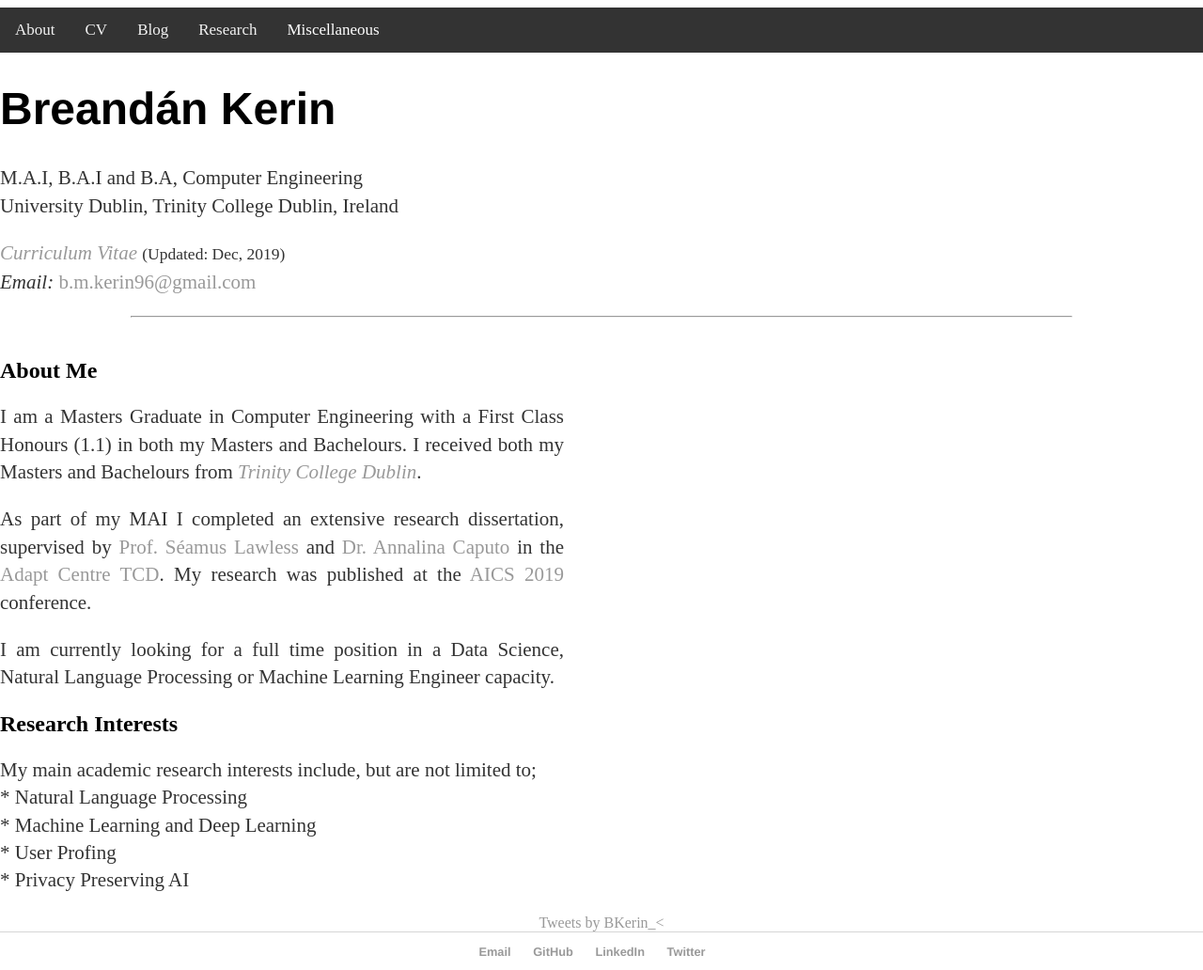
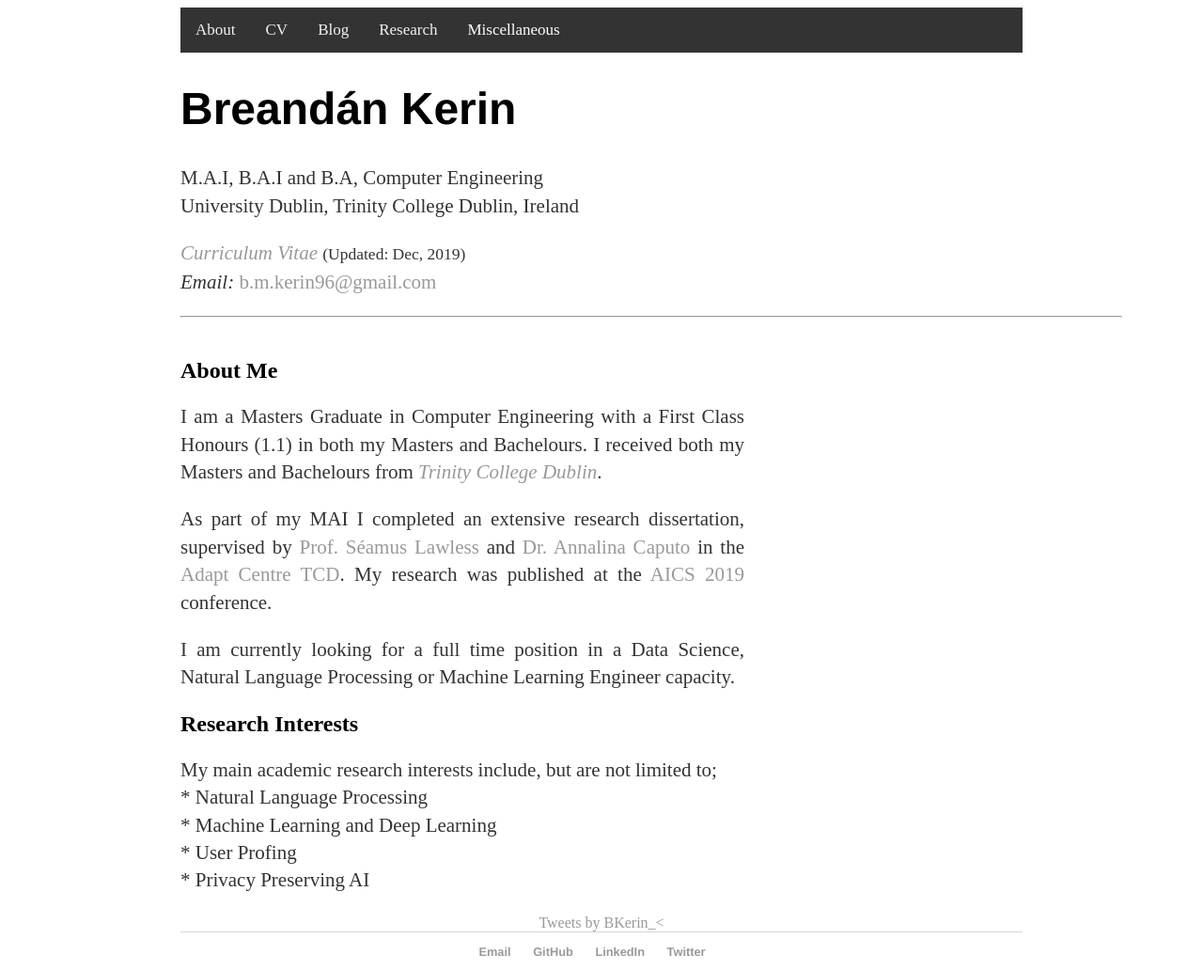
Before and after one commit to kerinb/kerinb.github.io, a Jekyll site: the page built from index.md, in a window 1280 px wide. Shown: the whole page at 94% size. Built offline with Jekyll 4.4.1, drawn with Linux system fonts in a browser that asks for light colours; comment, search, counter and statistics services are not loaded.

Commit message:
try center body

```diff
--- a/_layouts/default.html
+++ b/_layouts/default.html
@@ -10,9 +10,9 @@
 
 			<style>
 				body {
-					margin-top: 0px auto;
 					margin-left: auto;
 					margin-right: auto;
+					  width: 70%;
 				}
 				/* Add a black background color to the top navigation */
 				.topnav {
```
